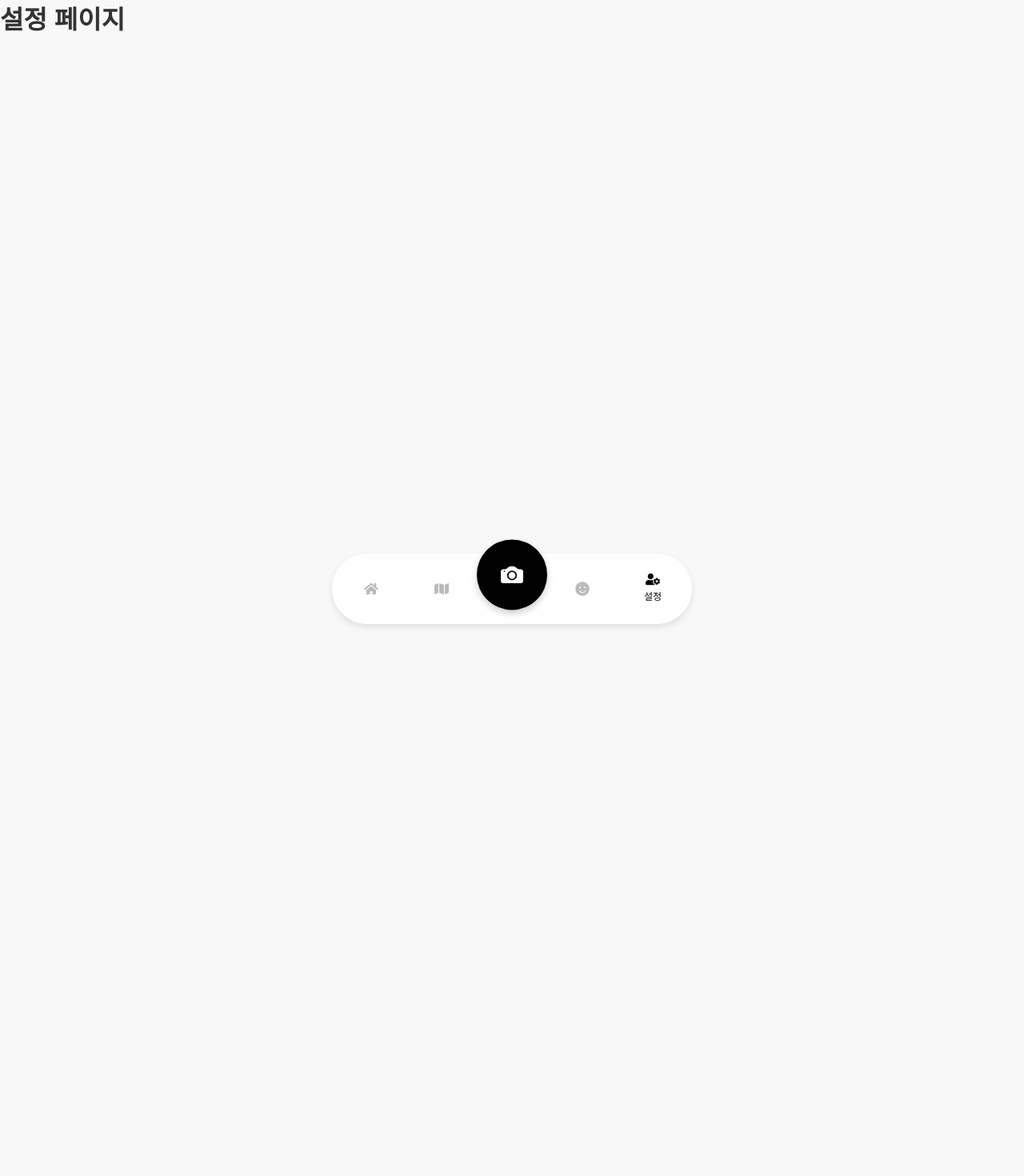
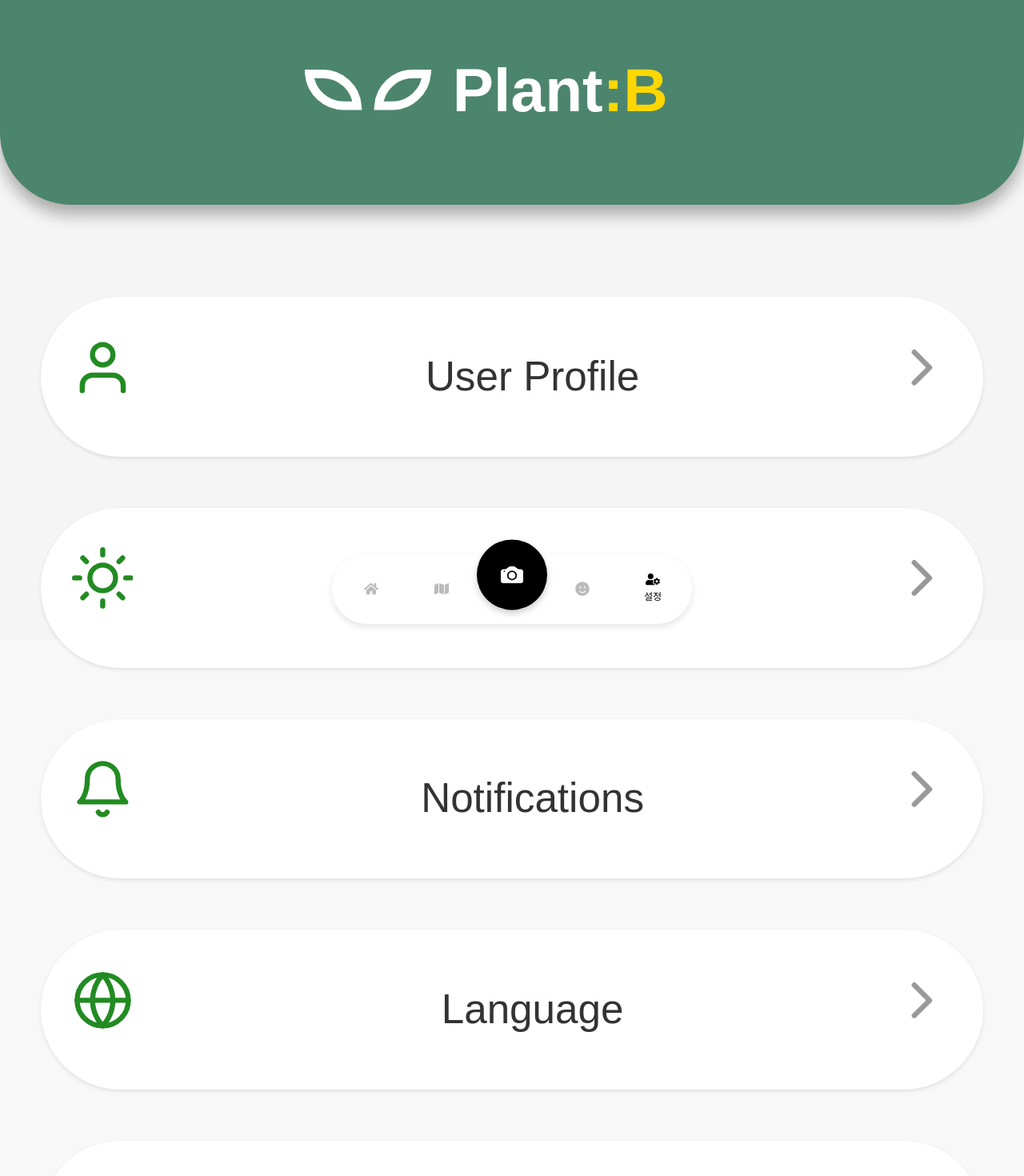
Before and after one commit to LeeMineo/PlantB, a React (Create React App) app in the folder appfront/: page /settings in a window 1280 px wide. Shown: the top 1470 px of the page at 80% size. Before the commit the page ends 800 px from the top, so only its background shows below. Built offline with nearby package versions, Linux system fonts and the light colour scheme; a web font is replaced by a local one.

Commit message:
세팅페이지 약간

```diff
--- /dev/null
+++ b/appfront/src/components/SettingsPage/AppInfoSection.js
@@ -0,0 +1,15 @@
+import React from 'react';
+import { FiInfo } from 'react-icons/fi';
+import OptionSection from './OptionSection';
+
+const AppInfoSection = ({ onClick }) => {
+  return (
+    <OptionSection
+      title="App Information"
+      icon={<FiInfo />}
+      onClick={onClick}
+    />
+  );
+};
+
+export default AppInfoSection;
--- /dev/null
+++ b/appfront/src/components/SettingsPage/Header.js
@@ -0,0 +1,12 @@
+import React from 'react';
+import './Header.css';
+
+const Header = ({ title }) => {
+  return (
+    <div className="settings-header">
+      <h1>{title}</h1>
+    </div>
+  );
+};
+
+export default Header;
--- /dev/null
+++ b/appfront/src/components/SettingsPage/LanguageSection.js
@@ -0,0 +1,15 @@
+import React from 'react';
+import { FiGlobe } from 'react-icons/fi';
+import OptionSection from './OptionSection';
+
+const LanguageSection = ({ onClick }) => {
+  return (
+    <OptionSection
+      title="Language"
+      icon={<FiGlobe />}
+      onClick={onClick}
+    />
+  );
+};
+
+export default LanguageSection;
--- /dev/null
+++ b/appfront/src/components/SettingsPage/NotificationsSection.js
@@ -0,0 +1,15 @@
+import React from 'react';
+import { FiBell } from 'react-icons/fi';
+import OptionSection from './OptionSection';
+
+const NotificationsSection = ({ onClick }) => {
+  return (
+    <OptionSection
+      title="Notifications"
+      icon={<FiBell />}
+      onClick={onClick}
+    />
+  );
+};
+
+export default NotificationsSection;
--- /dev/null
+++ b/appfront/src/components/SettingsPage/OptionSection.css
@@ -0,0 +1,41 @@
+.option-section {
+    width: 100%;
+    padding: 3vw;
+    margin-top: 5vw;
+    background-color: #ffffff;
+    border-radius: 10vw;
+    display: flex;
+    align-items: center;
+    box-shadow: 0 2px 5px rgba(0, 0, 0, 0.1);
+    cursor: pointer;
+    transition: background-color 0.2s ease-in-out;
+  }
+
+  .option-section:hover {
+    background-color: #f7f7f7;
+  }
+
+  .option-section-content {
+    display: flex;
+    align-items: center;
+    width: 100%;
+    justify-content: space-between;
+  }
+
+  .option-section-icon {
+    font-size: 6vw;
+    color: #228B22;
+    margin-right: 4vw;
+  }
+
+  .option-section-text h3 {
+    font-size: 4vw;
+    font-weight: normal;
+    color: #333333;
+    margin: 0;
+  }
+
+  .option-section-arrow {
+    font-size: 6vw;
+    color: #999999;
+  }
--- /dev/null
+++ b/appfront/src/components/SettingsPage/OptionSection.js
@@ -0,0 +1,23 @@
+import React from 'react';
+import { FiChevronRight } from 'react-icons/fi';
+import './OptionSection.css';
+
+const OptionSection = ({ title, icon, onClick }) => {
+  return (
+    <div className="option-section" onClick={onClick}>
+      <div className="option-section-content">
+        <div className="option-section-icon">
+          {icon}
+        </div>
+        <div className="option-section-text">
+          <h3>{title}</h3>
+        </div>
+        <div className="option-section-arrow">
+          <FiChevronRight />
+        </div>
+      </div>
+    </div>
+  );
+};
+
+export default OptionSection;
--- /dev/null
+++ b/appfront/src/components/SettingsPage/ThemeSection.js
@@ -0,0 +1,15 @@
+import React from 'react';
+import { FiSun } from 'react-icons/fi';
+import OptionSection from './OptionSection';
+
+const ThemeSection = ({ onClick }) => {
+  return (
+    <OptionSection
+      title="Theme"
+      icon={<FiSun />}
+      onClick={onClick}
+    />
+  );
+};
+
+export default ThemeSection;
--- /dev/null
+++ b/appfront/src/components/SettingsPage/UserProfileSection.js
@@ -0,0 +1,15 @@
+import React from 'react';
+import { FiUser } from 'react-icons/fi';
+import OptionSection from './OptionSection';
+
+const UserProfileSection = ({ onClick }) => {
+  return (
+    <OptionSection
+      title="User Profile"
+      icon={<FiUser />}
+      onClick={onClick}
+    />
+  );
+};
+
+export default UserProfileSection;
--- a/appfront/src/css/components/Header.css
+++ b/appfront/src/css/components/Header.css
@@ -36,6 +36,7 @@
   .header-logo-b {
     color: #FFD700; /* :B 텍스트는 노란색 */
     font-size: 6vw;
+    padding-right: 5vw;
   }
 
   .header-content {
--- a/appfront/src/css/pages/SettingsPage.css
+++ b/appfront/src/css/pages/SettingsPage.css
@@ -0,0 +1,13 @@
+.settings-container {
+    width: 100%;
+    height: 100vh; /* 전체 뷰포트 높이를 차지 */
+    background-color: #f5f5f5; /* 배경색 설정 */
+    box-sizing: border-box;
+  }
+
+  .settings-options {
+    padding: 4vw;
+    display: flex;
+    flex-direction: column;
+    gap: 0vw; /* 옵션들 간의 간격 설정 */
+  }
--- a/appfront/src/pages/SettingsPage.js
+++ b/appfront/src/pages/SettingsPage.js
@@ -1,10 +1,27 @@
 import React from 'react';
+import { useNavigate } from 'react-router-dom';
+import Header from '../components/Header';
+import UserProfileSection from '../components/SettingsPage/UserProfileSection';
+import ThemeSection from '../components/SettingsPage/ThemeSection';
+import NotificationsSection from '../components/SettingsPage/NotificationsSection';
+import LanguageSection from '../components/SettingsPage/LanguageSection';
+import AppInfoSection from '../components/SettingsPage/AppInfoSection';
 import '../css/pages/SettingsPage.css';
 
 const SettingsPage = () => {
+  const navigate = useNavigate();
+
   return (
-    <div className="page">
-      <h1>설정 페이지</h1>
+    <div className="settings-container">
+      <Header title="Settings" height="20vw" /> {/* 헤더 설정 */}
+
+      <div className="settings-options">
+        <UserProfileSection onClick={() => navigate('/settings/profile')} />
+        <ThemeSection onClick={() => navigate('/settings/theme')} />
+        <NotificationsSection onClick={() => navigate('/settings/notifications')} />
+        <LanguageSection onClick={() => navigate('/settings/language')} />
+        <AppInfoSection onClick={() => navigate('/settings/app-info')} />
+      </div>
     </div>
   );
 };
```
Also changed, not shown: appfront/src/components/SearchBar.js (deleted).
